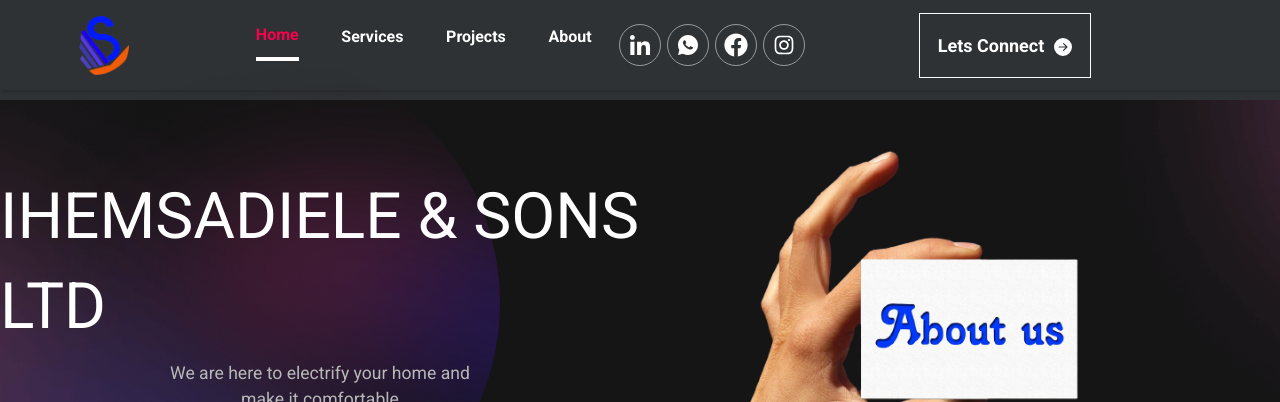
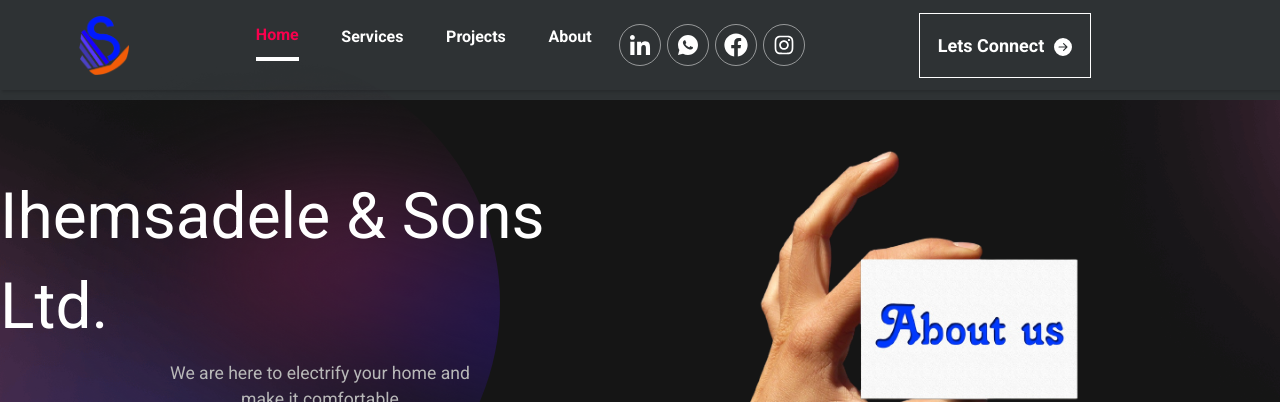
Before and after one commit to Aja-Edward/ihemseepro1, a Next.js app: page /about in a window 1280 px wide. Shown: the top 402 px of the page. Built offline with nearby package versions, Linux system fonts and the light colour scheme.

Commit message:
improved About

```diff
--- a/components/About.jsx
+++ b/components/About.jsx
@@ -32,7 +32,7 @@ const About = () => {
     <Container>
       <Banner
         imagesource={'assets/images/aboutus2.png'}
-        title='IHEMSADIELE & SONS LTD'
+        title='Ihemsadele & Sons Ltd.'
         content='We are here to electrify your home and make it comfortable'
       />
       <Wrapper>
--- a/components/banner/Banner.js
+++ b/components/banner/Banner.js
@@ -46,7 +46,12 @@ const Title = styled.h1`
   color: #fff;
   font-size: 4rem;
   line-height: 90px;
-  ${mobile({ width: '80%', color: '#F9004D ', fontSize: '3rem' })}
+  ${mobile({
+    width: '80%',
+    color: '#F9004D ',
+    fontSize: '3rem',
+    TextAlign: 'center',
+  })}
   ${tablet({ width: '80%', color: '#F9004D', fontSize: '3rem' })}
 `
 const Text = styled.p`
```
